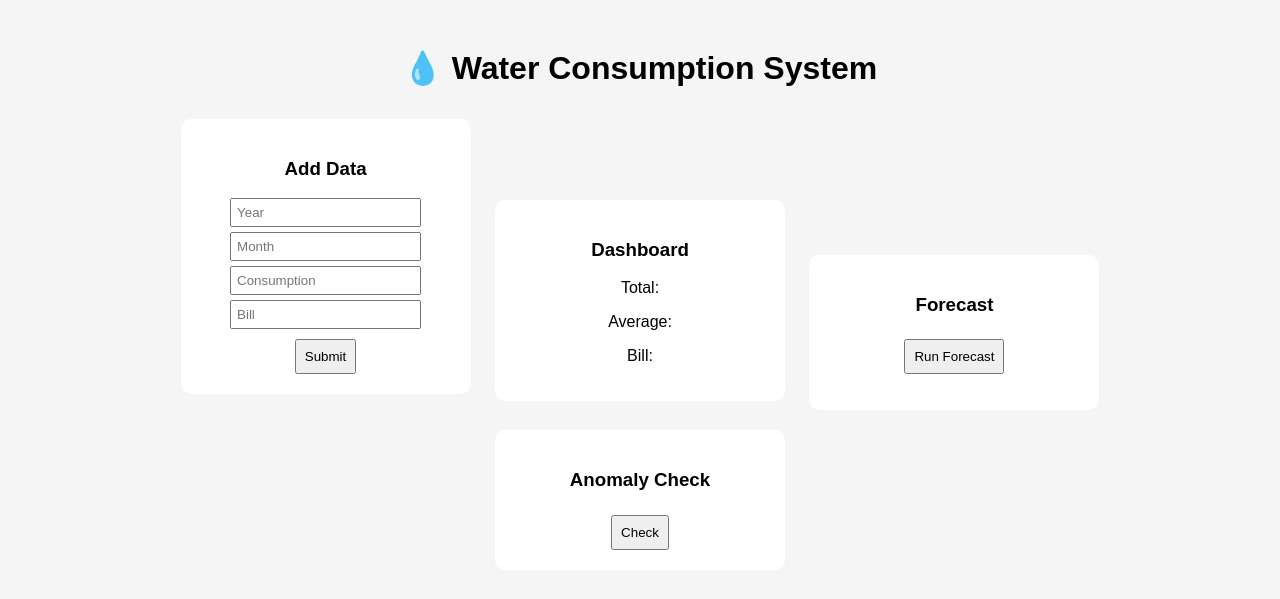
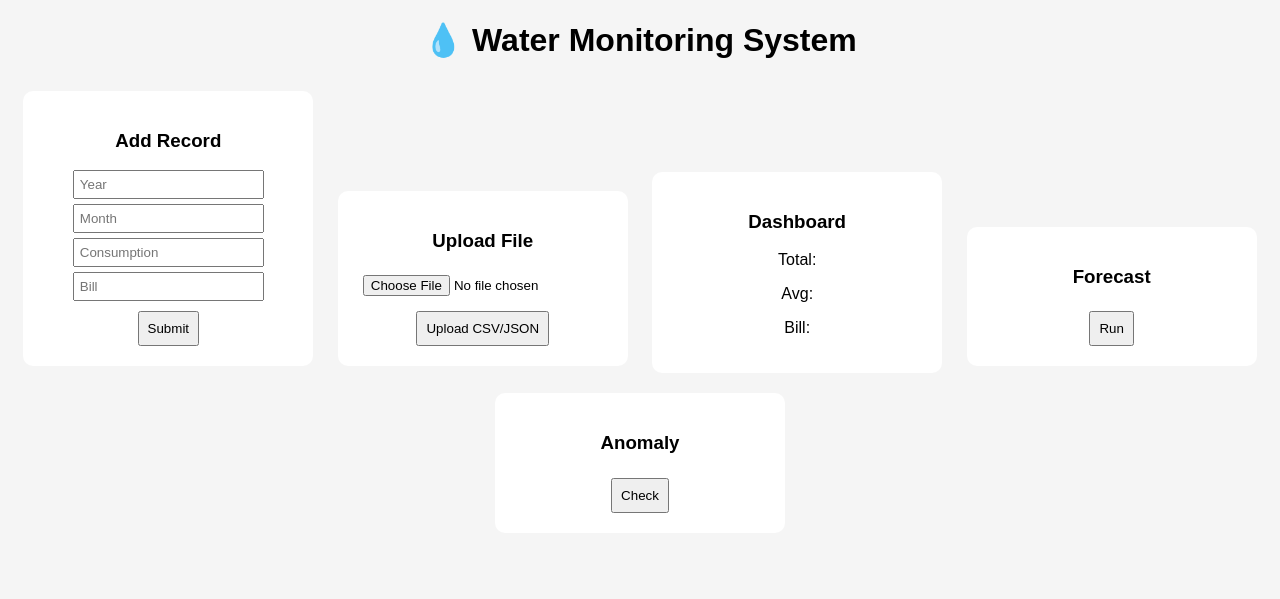
Before and after one commit to DoctaSTEPHEN/SoftDes, a Flask app: page / in a window 1280 px wide. Shown: the top 599 px of the page. Run offline with Flask 3, Linux system fonts and the light colour scheme; parts of the project's set-up code (start-up, migrations or seed data) failed here and were passed over.

Commit message:
Revise index.html for water monitoring system

```diff
--- a/templates/index.html
+++ b/templates/index.html
@@ -1,53 +1,57 @@
 <!DOCTYPE html>
 <html>
 <head>
-    <title>Water Forecast System</title>
+    <title>Water System</title>
     <link rel="stylesheet" href="/static/style.css">
     <script src="https://cdn.jsdelivr.net/npm/chart.js"></script>
 </head>
 
 <body>
 
-<div class="container">
+<h1>💧 Water Monitoring System</h1>
 
-    <h1>💧 Water Consumption System</h1>
+<div class="grid">
 
     <!-- INPUT -->
     <div class="card">
-        <h3>Add Data</h3>
+        <h3>Add Record</h3>
 
         <input id="year" placeholder="Year">
         <input id="month" placeholder="Month">
         <input id="consumption" placeholder="Consumption">
         <input id="bill" placeholder="Bill">
 
-        <button onclick="addData()">Submit</button>
+        <button onclick="addRecord()">Submit</button>
+    </div>
+
+    <!-- UPLOAD -->
+    <div class="card">
+        <h3>Upload File</h3>
+        <input type="file" id="file">
+        <button onclick="uploadFile()">Upload CSV/JSON</button>
     </div>
 
     <!-- DASHBOARD -->
     <div class="card">
         <h3>Dashboard</h3>
         <p>Total: <span id="total"></span></p>
-        <p>Average: <span id="avg"></span></p>
+        <p>Avg: <span id="avg"></span></p>
         <p>Bill: <span id="bill_total"></span></p>
     </div>
 
     <!-- FORECAST -->
     <div class="card">
         <h3>Forecast</h3>
-        <button onclick="getForecast()">Run Forecast</button>
-        <p id="forecast"></p>
+        <button onclick="getForecast()">Run</button>
+        <div id="forecast"></div>
     </div>
 
     <!-- ANOMALY -->
     <div class="card">
-        <h3>Anomaly Check</h3>
+        <h3>Anomaly</h3>
         <button onclick="checkAnomaly()">Check</button>
         <div id="anomaly"></div>
     </div>
-
-    <!-- MAINTENANCE ALERT -->
-    <div id="popup" class="popup hidden"></div>
 
 </div>
 
```
